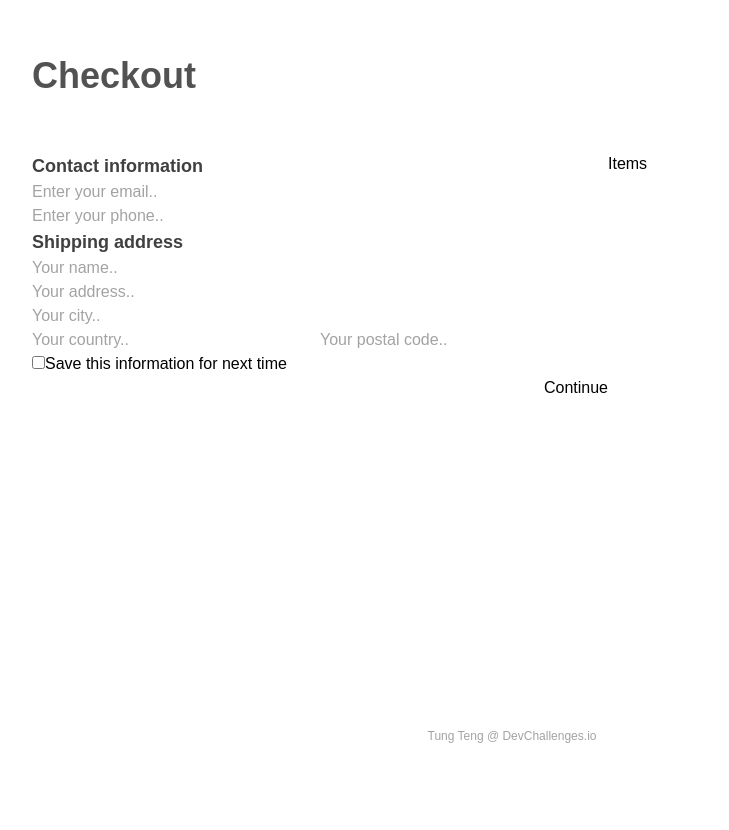
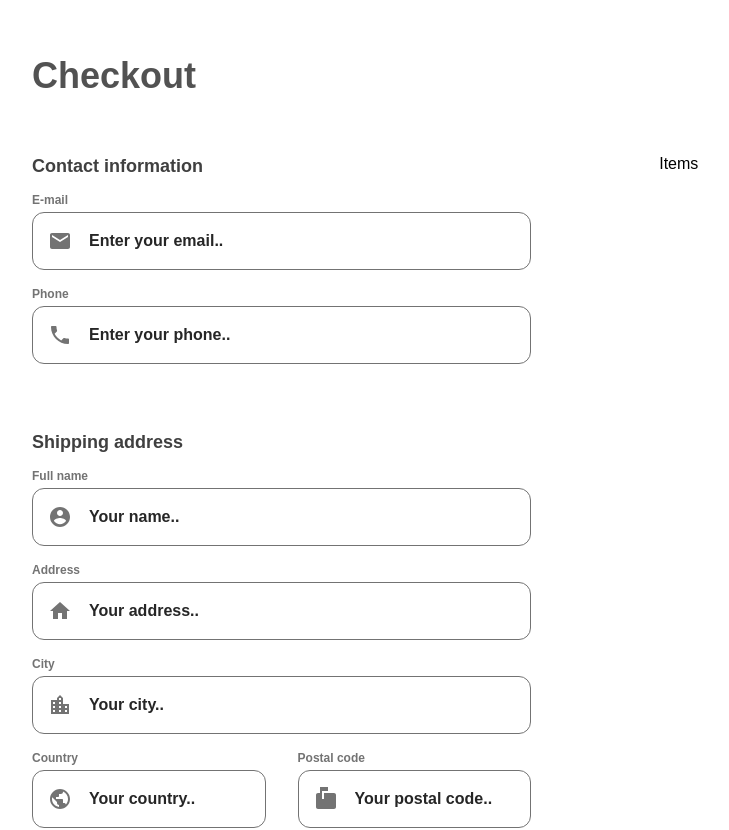
Before and after one commit to tung-eh/checkout-challenge, a React (Create React App) app: page / in a window 1280 px wide. Shown: the top 830 px of the page, without its empty margins (128-857 px from the left). Before the commit the page ends 800 px from the top, so only its background shows below. Built offline with nearby package versions, Linux system fonts and the light colour scheme.

Commit message:
Input component

```diff
--- a/src/CheckoutForm.js
+++ b/src/CheckoutForm.js
@@ -4,18 +4,40 @@ import Input from './Input'
 
 const CheckoutForm = () => {
   return (
-    <div className="grid grid-cols-form py-14">
+    <div className="grid grid-cols-form gap-32 py-14 mb-20">
       <div>
-        <h2 className="font-bold text-lg text-gray-700">Contact information</h2>
-        <Input placeholder="Enter your email.." />
-        <Input placeholder="Enter your phone.." />
-        <h2 className="font-bold text-lg text-gray-700">Shipping address</h2>
-        <Input placeholder="Your name.." />
-        <Input placeholder="Your address.." />
-        <Input placeholder="Your city.." />
-        <div className="grid grid-cols-2">
-          <Input placeholder="Your country.." />
-          <Input placeholder="Your postal code.." />
+        <h2 className="font-bold text-lg text-gray-700 mb-3">
+          Contact information
+        </h2>
+        <Input
+          label="E-mail"
+          icon="email"
+          type="email"
+          placeholder="Enter your email.."
+        />
+        <Input
+          label="Phone"
+          icon="phone"
+          type="tel"
+          placeholder="Enter your phone.."
+        />
+        <h2 className="font-bold text-lg text-gray-700 mt-16 mb-3">
+          Shipping address
+        </h2>
+        <Input
+          label="Full name"
+          icon="account_circle"
+          placeholder="Your name.."
+        />
+        <Input label="Address" icon="home" placeholder="Your address.." />
+        <Input label="City" icon="location_city" placeholder="Your city.." />
+        <div className="grid grid-cols-2 gap-8">
+          <Input label="Country" icon="public" placeholder="Your country.." />
+          <Input
+            label="Postal code"
+            icon="markunread_mailbox"
+            placeholder="Your postal code.."
+          />
         </div>
         <input type="checkbox" />
         Save this information for next time
--- a/src/Input.js
+++ b/src/Input.js
@@ -1,7 +1,35 @@
-const Input = (props) => (
-  <div>
-    <input {...props} />
-  </div>
-)
+import React from 'react'
+
+import Icon from './Icon'
+
+// Copy from https://gist.github.com/gordonbrander/2230317
+const generateId = () => '_' + Math.random().toString(36).substr(2, 9)
+
+const Input = ({ label, icon, id, ...props }) => {
+  const inputId = id || generateId()
+
+  return (
+    <div className="relative flex flex-col mb-4">
+      {label && (
+        <label
+          className="font-bold text-xs text-gray-500 mb-1"
+          htmlFor={inputId}
+        >
+          {label}
+        </label>
+      )}
+      <input
+        className="border border-gray-500 placeholder-gray-800 rounded-xl outline-none font-bold p-4 pl-14"
+        id={inputId}
+        {...props}
+      />
+      <Icon
+        className="absolute bottom-4 left-4 fill-current text-gray-500 pointer-events-none"
+        name={icon}
+        style={{ marginBottom: '1px' }} //input border
+      />
+    </div>
+  )
+}
 
 export default Input
```
